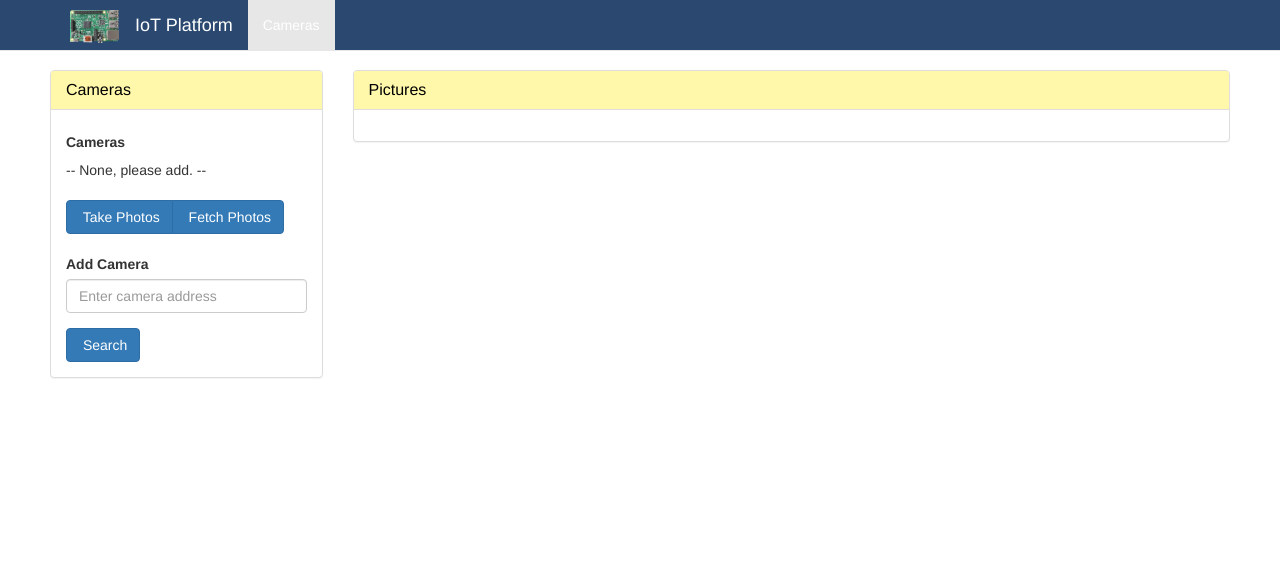
After one commit to fstakem/duo_specto, a Python web app: template server/app/templates/cameras.html in a window 1280 px wide. The commit adds this page. Shown: the top 577 px of the page. Run offline with Jinja, Linux system fonts and the light colour scheme; the template is opened without the code that fills it, so the values that code supplies are empty; some libraries are stand-ins or nearby versions.

Commit message:
Finishing up js for cameras

```diff
--- /dev/null
+++ b/server/app/static/css/spin_animate.css
@@ -0,0 +1,45 @@
+.glyphicon-refresh-animate
+{
+    animation-name: rotateThis;
+    animation-duration: 2s;
+    animation-iteration-count: infinite;
+    animation-timing-function: linear;
+
+   -webkit-animation-name: rotateThis;
+   -webkit-animation-duration: 2s;
+   -webkit-animation-iteration-count: infinite;
+   -webkit-animation-timing-function: linear;
+
+   -moz-animation-name: rotateThis;
+   -moz-animation-duration: 2s;
+   -moz-animation-iteration-count: infinite;
+   -moz-animation-timing-function: linear;
+}
+
+@-webkit-keyframes "rotateThis" {
+ from {
+        -webkit-transform: rotate( 0deg );
+    }
+ to  {
+        -webkit-transform: rotate( 360deg );
+    }
+}
+
+@-moz-keyframes "rotateThis" {
+ from {
+        -webkit-transform: rotate( 0deg );
+    }
+ to  {
+        -webkit-transform: rotate( 360deg );
+    }
+}
+
+
+@keyframes rotateThis {
+ from {
+        transform: rotate( 0deg );
+    }
+ to  {
+        transform: rotate( 360deg );
+    }
+}
--- /dev/null
+++ b/server/app/static/css/spinner.css
@@ -0,0 +1,16 @@
+.spinner {
+  display: inline-block;
+  opacity: 0;
+  width: 0;
+
+  -webkit-transition: opacity 0.25s, width 0.25s;
+  -moz-transition: opacity 0.25s, width 0.25s;
+  -o-transition: opacity 0.25s, width 0.25s;
+  transition: opacity 0.25s, width 0.25s;
+}
+
+.spinner.active {
+  cursor:progress;
+   opacity: 1;
+   width: 20px;
+}
--- /dev/null
+++ b/server/app/static/js/camera.js
@@ -0,0 +1,22 @@
+// <-----------------------------------------< Header >----------------------------------------->
+//
+//       camera.py
+//       By: Fredrick Stakem
+//       Date: 3.5.14
+//
+//
+// <-----------------------------------------<---~~--->----------------------------------------->
+
+
+// Libraries
+// None
+
+function Camera()
+{
+
+};
+
+Camera.prototype =
+{
+	// body...
+};
--- /dev/null
+++ b/server/app/templates/cameras.html
@@ -0,0 +1,192 @@
+{% extends "bootstrap/base.html" %}
+
+{% block head %}
+{{super()}}
+<link rel="stylesheet" href="static/font-awesome/css/font-awesome.min.css">
+<link rel="stylesheet" href="static/css/spinner.css">
+<link rel="stylesheet" href="static/css/spin_animate.css">
+{% endblock %}
+
+{% block title %}IoT Platform{% endblock %}
+
+{% block navbar %}
+{% include "navbar.html"%}
+{% endblock %}
+
+
+{% block content %}
+
+
+<div class="row">
+    <div class="col-md-3">
+        <div class="panel panel-default">
+            <div style="background-color: #FFF7AA;" class="panel-heading">
+                <h3 style="color: black;" class="panel-title">Cameras</h3>
+            </div>
+            <div class="panel-body">
+                <h5><b>Cameras</b></h5>
+                <table id="camera-table"class="table">
+                      -- None, please add. --
+                </table>
+
+                <div class="btn-group" style="margin-bottom: 20px">
+                    <button class="btn btn-primary ajax-button" id="take-photos-button" >
+                        <span class="spinner"><i class="glyphicon glyphicon-refresh"></i></span>
+                        Take Photos
+                    </button>
+
+                    <button class="btn btn-primary ajax-button" id="fetch-photos-button" >
+                        <span class="spinner"><i class="glyphicon glyphicon-refresh"></i></span>
+                        Fetch Photos
+                    </button>
+                </div>
+
+                <div class="form-group">
+                    <label for="camera-address-txt">Add Camera</label>
+                    <input type="text" class="form-control" id="camera-address-txt" placeholder="Enter camera address">
+                </div>
+
+                <button class="btn btn-primary ajax-button" id="camera-search-button" >
+                    <span class="spinner"><i class="glyphicon glyphicon-refresh"></i></span>
+                    Search
+                </button>
+            </div>
+        </div>
+    </div>
+
+    <div class="col-md-9">
+        <div class="panel panel-default">
+            <div style="background-color: #FFF7AA;" class="panel-heading">
+                <h3 style="color: black;" class="panel-title">Pictures</h3>
+            </div>
+            <div class="panel-body">
+                <div class="row">
+                    <div class="col-md-2">
+                        <div style="width: 200px" class="pre-scrollable" id="jstree_demo_div">
+
+                        </div>
+                    </div>
+
+            </div>
+        </div>
+    </div>
+</div>
+
+
+{% endblock %}
+
+{% block scripts %}
+{{super()}}
+<script src="static/js/camera.js"></script>
+
+<script type="text/javascript">
+    console.log('Starting javascript excution on page.')
+
+    var cameras;
+    var capture_photo_url = "/capture_photo";
+    var fetch_photo_url = "/fetch_photo";
+    var search_camera_url = "/search_camera";
+
+    jQuery(document).ready(function ()
+    {
+        console.log('Document ready running jQuery commands.');
+
+        $(".ajax-button").click(function(e)
+        {
+            console.log("Take photos button clicked: performing AJAX");
+            console.log("Camera address: " + $("#camera-address-txt").val())
+
+            var url = '';
+            var data = '';
+
+            if(this.id == 'take-photos-button')
+            {
+                url = capture_photo_url;
+                data = JSON.stringify($("#camera-address-txt").val(), null, '\t');
+            }
+            else if(this.id == 'fetch-photos-button')
+            {
+                url = fetch_photo_url;
+                data = JSON.stringify($("#camera-address-txt").val(), null, '\t');
+            }
+            else if(this.id == 'camera-search-button')
+            {
+                url = search_camera_url;
+                data = JSON.stringify($("#camera-address-txt").val(), null, '\t');
+            }
+
+            activateButtonSpinner(this);
+            e.preventDefault();
+
+            $.ajax(
+            {
+                type: "POST",
+                url: url,
+                data: data,
+                contentType: 'application/json;charset=UTF-8',
+                success: function(rawData, textStatus, xhr)
+                {
+                    console.log("AJAX Request success -> ", xhr, " -> ", textStatus)
+                    console.log("Data -> ", rawData)
+                    deactivateButtonSpinner(this);
+                },
+                complete : function(xhr, textStatus)
+                {
+                    console.log("AJAX Request complete -> ", xhr, " -> ", textStatus)
+                },
+                error: function(xhr, textStatus, errorThrown)
+                {
+                    console.log("AJAX Request error -> ", xhr, " -> ", textStatus, " error -> ", errorThrown)
+                    deactivateButtonSpinner(this);
+                }
+            });
+        });
+
+
+        function activateButtonSpinner(button)
+        {
+            var spin = $( button ).find( ".spinner" );
+            spin.toggleClass('active');
+
+            var icon = $( button ).find( ".glyphicon.glyphicon-refresh" );
+            animateClass = "glyphicon-refresh-animate";
+            icon.addClass( animateClass );
+
+            // Disable all ajax buttons
+            $( ".ajax-button" ).attr('disabled', "disabled")
+        }
+
+        function deactivateButtonSpinner(ajax)
+        {
+            var button =  '';
+
+            if(ajax.url == capture_photo_url)
+            {
+                button = $( "#take-photos-button" );
+            }
+            else if(ajax.url == fetch_photo_url)
+            {
+                button = $( "#fetch-photos-button" );
+            }
+            else if(ajax.url == search_camera_url)
+            {
+                button = $( "#camera-search-button" );
+            }
+
+            var spin = $( button ).find( ".spinner" );
+            spin.toggleClass('active');
+            var icon = $( button ).find( ".glyphicon.glyphicon-refresh" );
+            animateClass = "glyphicon-refresh-animate";
+            icon.removeClass( animateClass );
+
+            // Enable all ajax buttons
+            $( ".ajax-button" ).removeAttr('disabled', "disabled")
+        }
+
+        // Menu item
+        $('#camera_menu_item').addClass('active');
+
+    });
+
+</script>
+{% endblock %}
--- a/server/app/templates/index.html
+++ b/server/app/templates/index.html
@@ -14,8 +14,8 @@
 
         <div class="col-md-12">
             <div class="panel panel-default">
-                <div style="background-color: #49702b;" class="panel-heading">
-                    <h4 style="color: white;" class="panel-title">Introduction</h4>
+                <div style="background-color: #FFF7AA;" class="panel-heading">
+                    <h4 class="panel-title">Introduction</h4>
                 </div>
                 <div class="panel-body">
                     Test
--- a/server/app/templates/navbar.html
+++ b/server/app/templates/navbar.html
@@ -16,7 +16,7 @@
         </div>
         <div class="navbar-collapse collapse">
             <ul class="nav navbar-nav">
-                <li id="icol_menu_item"><a href="/stb_search" style="color: white">Cameras</a></li>
+                <li id="camera_menu_item"><a href="/cameras" style="color: white">Cameras</a></li>
             </ul>
         </div>
     </div>
```
Also changed, not shown: server/app/views.py (+24 -0 lines).
